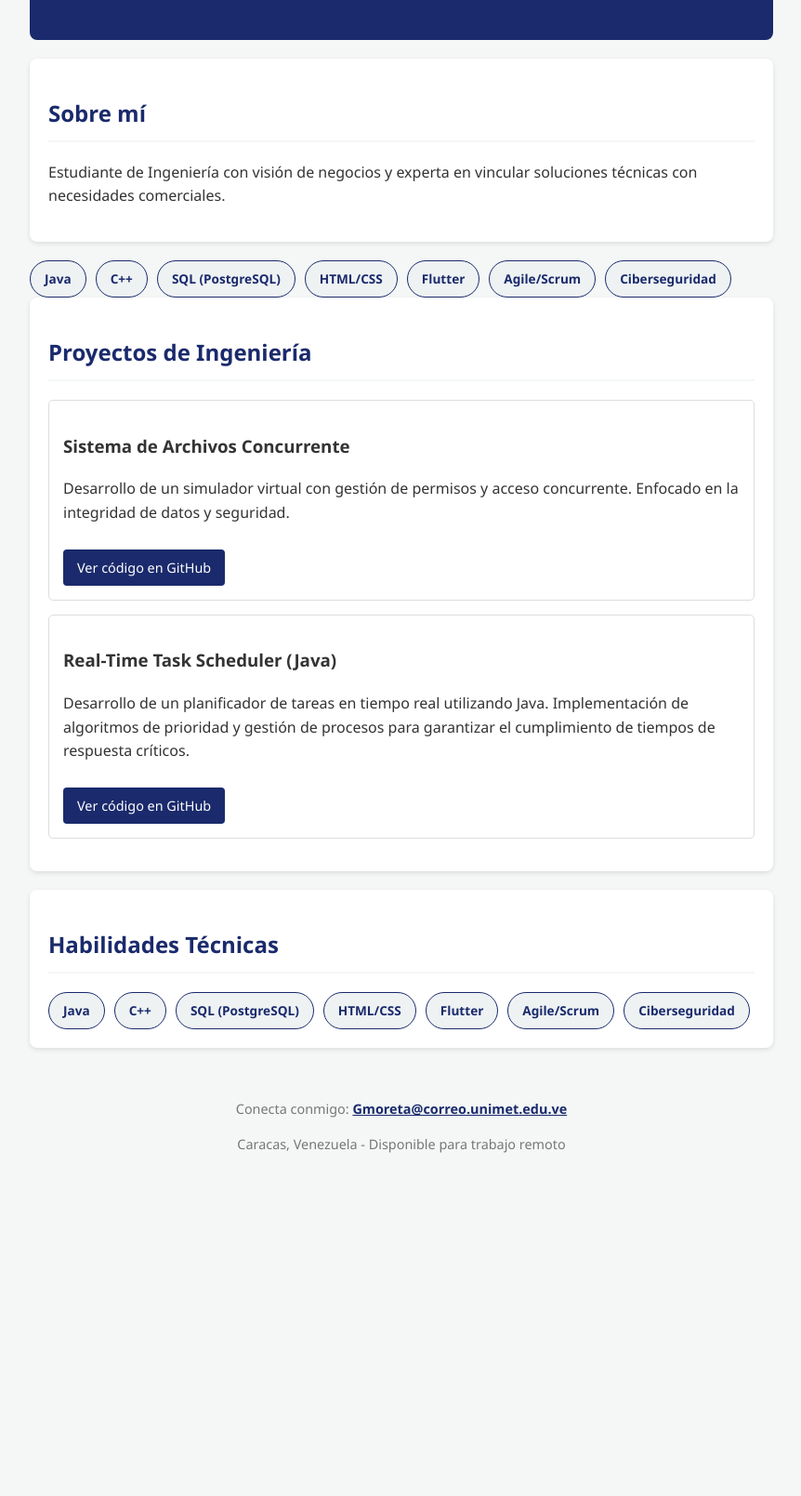
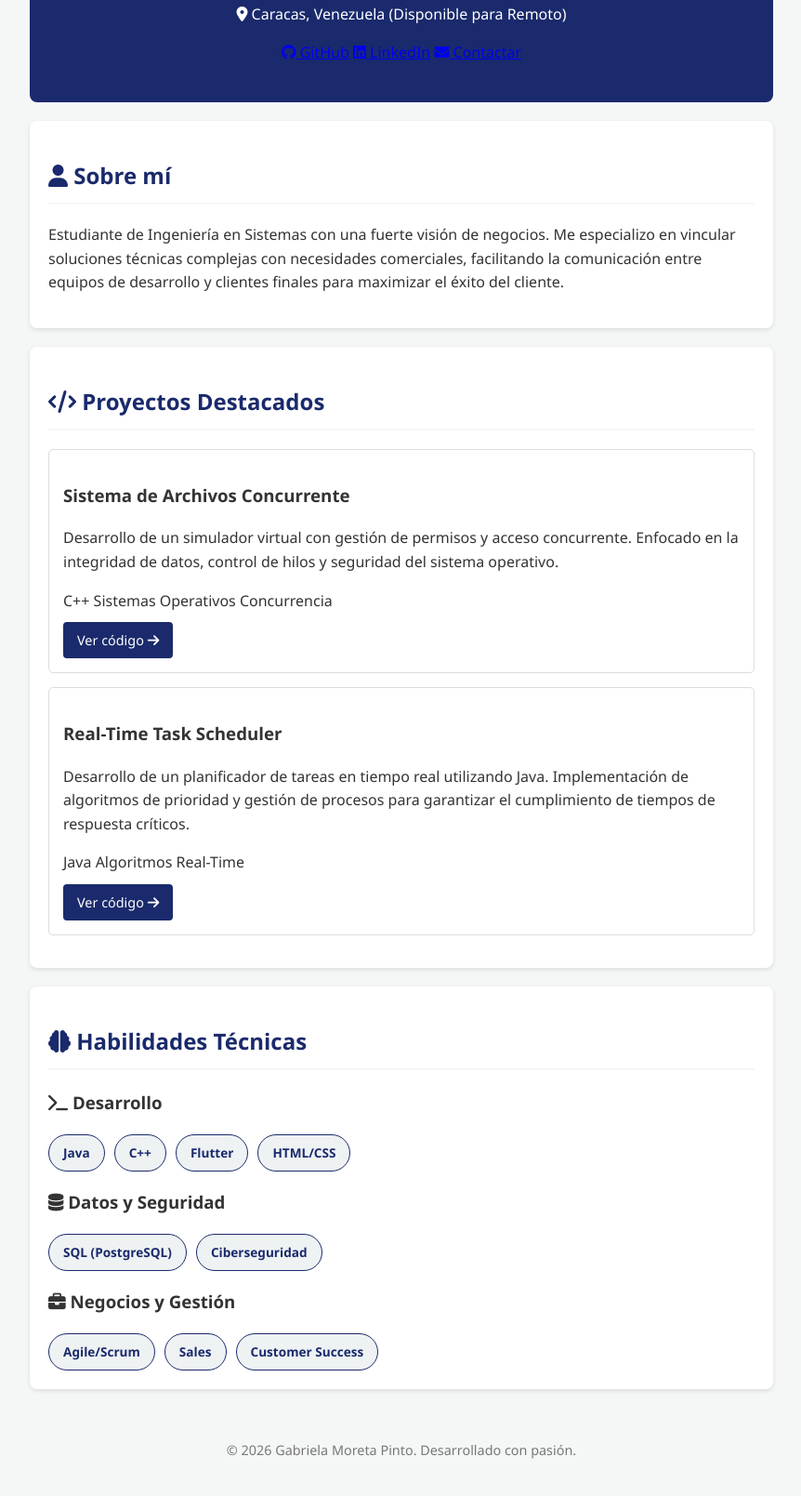
Before and after one commit to Mellamangaba/Pagina-Gabriela-Moreta, a plain HTML site: page index.html in a window 1280 px wide. Shown: the part 179-1788 px from the top of the page at 93% size, without its empty margins (208-1070 px from the left). Before the commit the page ends 1475 px from the top, so only its background shows below. Drawn offline with Linux system fonts and the light colour scheme.

Commit message:
Refactor index.html with new layout and styles
Updated the HTML structure and content, including new styles and links.

```diff
--- a/index.html
+++ b/index.html
@@ -4,62 +4,92 @@
     <meta charset="UTF-8">
     <meta name="viewport" content="width=device-width, initial-scale=1.0">
     <title>Gabriela Moreta | Engineering & Sales</title>
-    <link rel="icon" type="image/x-icon" href="favicon.ico">
+    <link rel="icon" type="image/png" href="favicon.png">
     <link rel="stylesheet" href="style.css">
+    <link rel="stylesheet" href="https://cdnjs.cloudflare.com/ajax/libs/font-awesome/6.4.0/css/all.min.css">
 </head>
 <body>
+
     <header>
+        <div class="header-container">
             <h1>Gabriela Moreta Pinto</h1>
-        <p>Ingeniería en Sistemas | Sales & Customer Success</p>
+            <p class="subtitle">Ingeniería en Sistemas | Sales & Customer Success</p>
+            <p class="location"><i class="fa-solid fa-location-dot"></i> Caracas, Venezuela (Disponible para Remoto)</p>
+            <div class="header-buttons">
+                <a href="https://github.com/Mellamangaba" target="_blank" class="btn btn-primary"><i class="fa-brands fa-github"></i> GitHub</a>
+                <a href="TU_LINK_DE_LINKEDIN_AQUÍ" target="_blank" class="btn btn-secondary"><i class="fa-brands fa-linkedin"></i> LinkedIn</a>
+                <a href="mailto:Gmoreta@correo.unimet.edu.ve" class="btn btn-outline"><i class="fa-solid fa-envelope"></i> Contactar</a>
+            </div>
+        </div>
     </header>
 
-    <section id="about">
-        <h2>Sobre mí</h2>
-        <p>Estudiante de Ingeniería con visión de negocios y experta en vincular soluciones técnicas con necesidades comerciales.</p>
+    <main class="container">
+        <section id="about" class="card">
+            <h2><i class="fa-solid fa-user"></i> Sobre mí</h2>
+            <p>Estudiante de Ingeniería en Sistemas con una fuerte visión de negocios. Me especializo en vincular soluciones técnicas complejas con necesidades comerciales, facilitando la comunicación entre equipos de desarrollo y clientes finales para maximizar el éxito del cliente.</p>
         </section>
 
+        <section id="projects" class="card">
+            <h2><i class="fa-solid fa-code"></i> Proyectos Destacados</h2>
+
+            <div class="project-grid">
+                <div class="project-card">
+                    <h3>Sistema de Archivos Concurrente</h3>
+                    <p>Desarrollo de un simulador virtual con gestión de permisos y acceso concurrente. Enfocado en la integridad de datos, control de hilos y seguridad del sistema operativo.</p>
+                    <div class="project-tags">
+                        <span>C++</span>
+                        <span>Sistemas Operativos</span>
+                        <span>Concurrencia</span>
+                    </div>
+                    <a href="https://github.com/Mellamangaba/Simulador-Virtual-de-Sistema-de-Archivos-Concurrente-con-Gesti-n-de-Permisos" target="_blank" class="project-link">Ver código <i class="fa-solid fa-arrow-right"></i></a>
+                </div>
+
+                <div class="project-card">
+                    <h3>Real-Time Task Scheduler</h3>
+                    <p>Desarrollo de un planificador de tareas en tiempo real utilizando Java. Implementación de algoritmos de prioridad y gestión de procesos para garantizar el cumplimiento de tiempos de respuesta críticos.</p>
+                    <div class="project-tags">
+                        <span>Java</span>
+                        <span>Algoritmos</span>
+                        <span>Real-Time</span>
+                    </div>
+                    <a href="https://github.com/Mellamangaba/Real-Time-Scheduler-Java" target="_blank" class="project-link">Ver código <i class="fa-solid fa-arrow-right"></i></a>
+                </div>
+            </div>
+        </section>
+
+        <section id="skills" class="card">
+            <h2><i class="fa-solid fa-brain"></i> Habilidades Técnicas</h2>
+            <div class="skills-grid">
+                <div class="skill-category">
+                    <h3><i class="fa-solid fa-terminal"></i> Desarrollo</h3>
                     <div class="skills-container">
                         <span class="skill-chip">Java</span>
                         <span class="skill-chip">C++</span>
+                        <span class="skill-chip">Flutter</span>
+                        <span class="skill-chip">HTML/CSS</span>
+                    </div>
+                </div>
+                <div class="skill-category">
+                    <h3><i class="fa-solid fa-database"></i> Datos y Seguridad</h3>
+                    <div class="skills-container">
                         <span class="skill-chip">SQL (PostgreSQL)</span>
-    <span class="skill-chip">HTML/CSS</span>
-    <span class="skill-chip">Flutter</span>
-    <span class="skill-chip">Agile/Scrum</span>
                         <span class="skill-chip">Ciberseguridad</span>
                     </div>
-
-<section id="projects">
-    <h2>Proyectos de Ingeniería</h2>
-
-    <div class="project-card">
-        <h3>Sistema de Archivos Concurrente</h3>
-        <p>Desarrollo de un simulador virtual con gestión de permisos y acceso concurrente. Enfocado en la integridad de datos y seguridad.</p>
-        <a href="https://github.com/Mellamangaba/Simulador-Virtual-de-Sistema-de-Archivos-Concurrente-con-Gesti-n-de-Permisos">Ver código en GitHub</a>
                 </div>
-
-<div class="project-card">
-        <h3>Real-Time Task Scheduler (Java)</h3>
-        <p>Desarrollo de un planificador de tareas en tiempo real utilizando Java. Implementación de algoritmos de prioridad y gestión de procesos para garantizar el cumplimiento de tiempos de respuesta críticos.</p>
-        <a href="https://github.com/Mellamangaba/Real-Time-Scheduler-Java">Ver código en GitHub</a>
+                <div class="skill-category">
+                    <h3><i class="fa-solid fa-briefcase"></i> Negocios y Gestión</h3>
+                    <div class="skills-container">
+                        <span class="skill-chip">Agile/Scrum</span>
+                        <span class="skill-chip">Sales</span>
+                        <span class="skill-chip">Customer Success</span>
+                    </div>
+                </div>
             </div>
         </section>
-
- <section id="skills">
-        <h2>Habilidades Técnicas</h2>
-        <div class="skills-container">
-            <span class="skill-chip">Java</span>
-            <span class="skill-chip">C++</span>
-            <span class="skill-chip">SQL (PostgreSQL)</span>
-            <span class="skill-chip">HTML/CSS</span>
-            <span class="skill-chip">Flutter</span>
-            <span class="skill-chip">Agile/Scrum</span>
-            <span class="skill-chip">Ciberseguridad</span>
-        </div>
-    </section>
+    </main>
 
     <footer>
-        <p>Conecta conmigo: <a href="mailto:Gmoreta@correo.unimet.edu.ve">Gmoreta@correo.unimet.edu.ve</a></p>
-        <p>Caracas, Venezuela - Disponible para trabajo remoto</p>
+        <p>&copy; 2026 Gabriela Moreta Pinto. Desarrollado con pasión.</p>
     </footer>
 
 </body>
```
Lines whose indentation alone changed are shown as unchanged.
